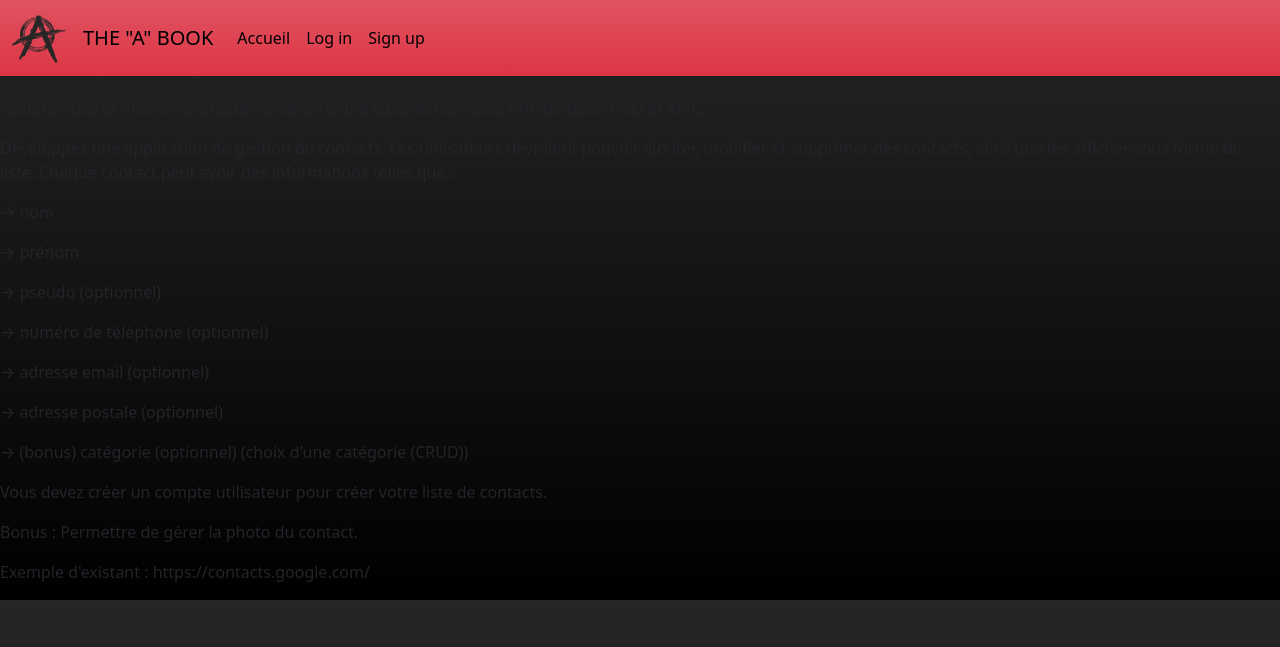
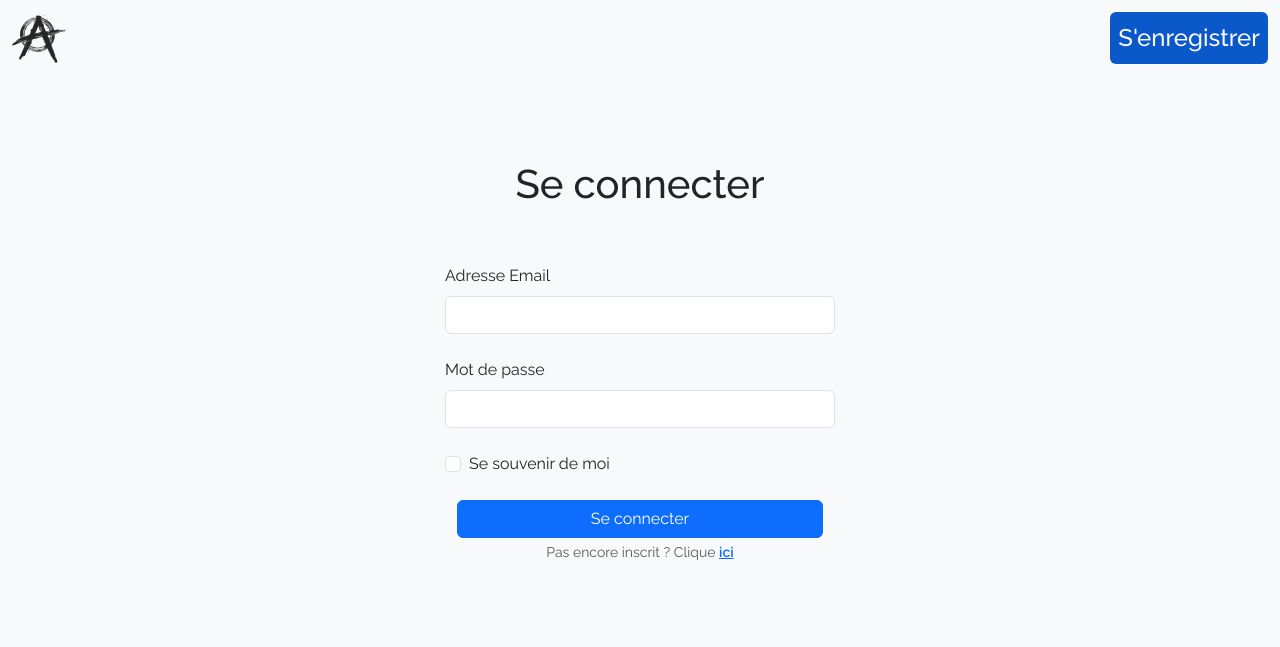
Before and after one commit to YousLa/Address-Book, a PHP site: page / in a window 1280 px wide. Shown: the top 647 px of the page. Run offline with PHP 8.4, Linux system fonts and the light colour scheme; some libraries are stand-ins or nearby versions.

Commit message:
Bootstrap

```diff
--- a/assets/css/custom.css
+++ b/assets/css/custom.css
@@ -1,3 +1,15 @@
+* {
+  font-family: "Raleway", sans-serif;
+}
 
+#slogan {
+  font-family: "Dancing Script", cursive;
+}
+
+body {
+  margin-top: 10rem;
+  margin-left: 10rem;
+  margin-right: 10rem;
+}
 
 /*# sourceMappingURL=custom.css.map */
--- a/controllers/router.php
+++ b/controllers/router.php
@@ -3,9 +3,6 @@
 if (isset($_GET['page'])) {
 
     switch ($_GET['page']) {
-        case 'home':
-            require_once 'controllers/pages/home.php';
-            break;
 
         case 'login':
             require_once 'controllers/session/login.php';
@@ -48,5 +45,5 @@ if (isset($_GET['page'])) {
             break;
     }
 } else {
-    require_once 'controllers/pages/home.php';
+    require_once 'controllers/session/login.php';
 }
--- a/controllers/session/login.php
+++ b/controllers/session/login.php
@@ -3,7 +3,7 @@
 <?php
 
 
-//var_dump($_POST);
+// var_dump($_POST['check']);
 
 if (isset($_POST['login'])) {
 
@@ -41,7 +41,7 @@ if (isset($_POST['login'])) {
             $_SESSION['role'] = $arrayResult[0]['role'];
             $_SESSION['created_at'] = $arrayResult[0]['created_at'];
             $_SESSION['updated_at'] = $arrayResult[0]['updated_at'];
-            header('Location: ?page=home');
+            header('Location: ?page=contactlist');
         }
     }
 }
--- a/controllers/session/logout.php
+++ b/controllers/session/logout.php
@@ -14,7 +14,7 @@ unset($_SESSION['updated_at']);
 
 session_destroy();
 
-header('Location: ?page=home');
+header('Location: ?page=login');
 
 ?>
 
--- a/views/pages/home.php
+++ /dev/null
@@ -1,35 +0,0 @@
-<h1>Home</h1>
-
-<p>Exercice récapitulatif complet : Le carnet d'adresses</p>
-
-
-
-<p>Notions vues et mise en pratique : création d'une base de données, PHP de base, PDO et MVC.</p>
-
-
-
-<p> Développez une application de gestion de contacts.
-    Les utilisateurs devraient pouvoir ajouter, modifier et supprimer des contacts, ainsi que les afficher sous forme de liste.
-    Chaque contact peut avoir des informations telles que :
-<p>→ nom</p>
-<p>→ prénom</p>
-<p>→ pseudo (optionnel)</p>
-<p> → numéro de téléphone (optionnel)</p>
-<p> → adresse email (optionnel)</p>
-<p>→ adresse postale (optionnel)</p>
-
-
-
-<p>→ (bonus) catégorie (optionnel) (choix d'une catégorie (CRUD))</p>
-
-
-
-<p>Vous devez créer un compte utilisateur pour créer votre liste de contacts.</p>
-
-
-
-<p> Bonus : Permettre de gérer la photo du contact.</p>
-
-
-
-<p> Exemple d'existant : https://contacts.google.com/</p>
--- a/views/session/login.php
+++ b/views/session/login.php
@@ -1,13 +1,31 @@
-<h1>LOG IN</h1>
+<div class="container d-flex flex-column align-items-center gap-5">
+    <h1>Se connecter</h1>
 
-<form action="?page=login" method="POST">
+    <form action="?page=login" method="POST" class="col-5 ">
+        <div class="mb-4">
+            <label for="email" class="form-label">Adresse Email</label>
 
+            <input class="form-control" type="email" name="email" id="email" aria-describedby="email" required aria-required="Champ obligatoire">
+        </div>
 
-    <label for="email">Email</label>
-    <input type="text" name="email" id="email" required>
+        <div class="mb-4">
+            <label for="password" class="form-label">Mot de passe</label>
 
-    <label for="password">Password</label>
-    <input type="password" name="password" id="password" required>
+            <input type="password" class="form-control" name="password" id="password">
+        </div>
 
-    <button type="submit" name="login">Se connecter</button>
-</form>
+        <div class="mb-4 form-check">
+            <input type="checkbox" class="form-check-input" id="check" name="check">
+
+            <!-- TODO Se souvenir de moi -->
+
+            <label class="form-check-label" for="check">Se souvenir de moi</label>
+        </div>
+
+        <div class="container d-flex flex-column align-items-center">
+            <button type="submit" name="login" class="btn btn-primary w-100">Se connecter</button>
+
+            <span class="form-text ">Pas encore inscrit ? Clique <a class="fw-semibold" href="?page=signup">ici</a></span>
+        </div>
+    </form>
+</div>
--- a/views/templates/header.php
+++ b/views/templates/header.php
@@ -5,9 +5,25 @@
     <meta charset="UTF-8">
     <meta name="viewport" content="width=device-width, initial-scale=1.0">
     <link href="https://cdn.jsdelivr.net/npm/bootstrap@5.3.1/dist/css/bootstrap.min.css" rel="stylesheet" integrity="sha384-4bw+/aepP/YC94hEpVNVgiZdgIC5+VKNBQNGCHeKRQN+PtmoHDEXuppvnDJzQIu9" crossorigin="anonymous">
+
+    <script src="https://code.jquery.com/jquery-3.5.1.slim.min.js" defer></script>
+    <script src="https://cdn.jsdelivr.net/npm/@popperjs/core@2.5.3/dist/umd/popper.min.js" defer></script>
+    <script src="https://stackpath.bootstrapcdn.com/bootstrap/4.5.2/js/bootstrap.min.js" defer></script>
+
+    <!-- CSS & JS -->
     <link rel="stylesheet" href="assets/css/custom.css">
-    <script src="assets/js/script.js"></script>
+    <script src="assets/js/script.js" defer></script>
+
+    <!-- GOOGLE FONT -->
+    <link rel="preconnect" href="https://fonts.googleapis.com">
+    <link rel="preconnect" href="https://fonts.gstatic.com" crossorigin>
+    <link href="https://fonts.googleapis.com/css2?family=Raleway:wght@100;200;300;400;500;600;700;800;900&display=swap" rel="stylesheet">
+
+    <link rel="preconnect" href="https://fonts.googleapis.com">
+    <link rel="preconnect" href="https://fonts.gstatic.com" crossorigin>
+    <link href="https://fonts.googleapis.com/css2?family=Dancing+Script&family=Raleway:wght@100;200;300;400;500;600;700;800;900&display=swap" rel="stylesheet">
+
     <title>Carnet d'adresse</title>
 </head>
 
-<body class="bg-black bg-gradient">
+<body class="bg-light d-flex flex-column align-items-center ">
--- a/views/templates/nav.php
+++ b/views/templates/nav.php
@@ -1,20 +1,20 @@
-<nav class="navbar navbar-expand-lg fixed-top bg-danger bg-gradient">
+<nav class="navbar navbar-expand-lg fixed-top bg-light fw-medium fs-4 mb-auto ">
     <div class="container-fluid">
 
+        <?php if (isset($_SESSION['email'])) {
+            echo  "<a class='navbar-brand' href='?page=contactlist'>";
+        } else {
+            echo  "<a class='navbar-brand' href='?page=login'>";
+        } ?>
 
-        <a class="navbar-brand" href="?page=home">
-            <img src="assets/img/brand/A.svg" alt="Bootstrap" width="" height="50">
+
+        <img src="assets/img/brand/A.svg" alt="Bootstrap" width="" height="50">
         </a>
 
-        <a class="navbar-brand mb-0 h1" href="?page=home"> THE "A" BOOK</a>
+        <div class="ml-5">
 
-        <div class="collapse navbar-collapse " id="navbarSupportedContent">
-            <ul class="navbar-nav me-auto mb-2 mb-lg-0">
+            <ul class="navbar-nav me-auto mb-2 mb-lg-0 gap-3 d-flex flex-row align-items-center ">
 
-
-                <li class="nav-item">
-                    <a class="nav-link active" aria-current="page" href="?page=home">Accueil</a>
-                </li>
 
                 <?php if (isset($_SESSION['email'])) {
 
@@ -24,15 +24,31 @@
 
                     echo '<li class="nav-item"><a class="nav-link active" aria-current="page" href="?page=contactlist">Liste de contacts</a></li>';
 
-                    echo '<li class="nav-item"><a class="nav-link active" aria-current="page" href="?page=logout">Log out</a></li>';
+                    echo '<li class="nav-item btn btn-primary "><a class="nav-link active text-light fs-5" aria-current="page" href="?page=logout">Log out</a></li>';
                 } else {
 
-                    echo '<li class="nav-item"><a class="nav-link active" aria-current="page" href="?page=login">Log in</a></li>';
+                    // echo '<li class="nav-item"><a class="nav-link active" aria-current="page" href="?page=login">Log in</a></li>';
 
-                    echo '<li class="nav-item"><a class="nav-link active" aria-current="page" href="?page=signup">Sign up</a></li>';
+                    if (isset($_GET['page'])) {
+
+                        switch ($_GET['page']) {
+
+                            case 'login':
+                                echo '<li class="nav-item "><a class="nav-link active btn btn-primary text-light " aria-current="page" href="?page=signup">S\'enregistrer</a></li>';
+                                break;
+
+                            case 'signup':
+                                echo '<li class="nav-item "><a class="nav-link active btn btn-primary text-light " aria-current="page" href="?page=login">Se connecter</a></li>';
+                                break;
+                        }
+                    } else {
+
+                        echo '<li class="nav-item "><a class="nav-link active btn btn-primary text-light " aria-current="page" href="?page=signup">S\'enregistrer</a></li>';
+                    }
                 } ?>
 
+            </ul>
         </div>
+
     </div>
-    </ul>
 </nav>
```
Also changed, not shown: assets/scss/custom.scss (+13 -0 lines), controllers/pages/contact_list.php (+28 -6 lines), views/contact/create_contact.php (+49 -24 lines), views/pages/contact_list.php (+4 -5 lines), views/session/signup.php (+30 -9 lines), assets/img/upload/1/contacts/1694441545-11127.png (added), assets/img/upload/1/contacts/1694442849-77428.png (added), 1 other file.
